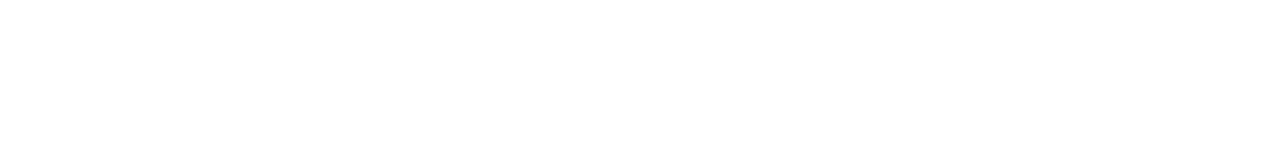
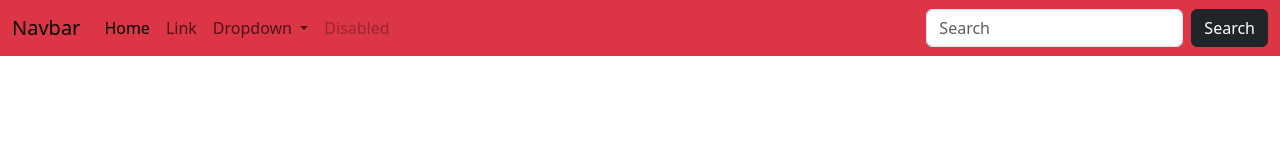
Before and after one commit to Campgreve/SupermercatoOnline, a plain HTML site: page main.html in a window 1280 px wide. Drawn offline with nearby package versions, Linux system fonts and the light colour scheme.

Commit message:
Update main.html

```diff
--- a/main.html
+++ b/main.html
@@ -8,7 +8,42 @@
 </head>
 <body>
     <header>
-
+        <nav class="navbar navbar-expand-lg bg-danger">
+            <div class="container-fluid">
+              <a class="navbar-brand" href="#">Navbar</a>
+              <button class="navbar-toggler" type="button" data-bs-toggle="collapse" data-bs-target="#navbarSupportedContent" aria-controls="navbarSupportedContent" aria-expanded="false" aria-label="Toggle navigation">
+                <span class="navbar-toggler-icon"></span>
+              </button>
+              <div class="collapse navbar-collapse" id="navbarSupportedContent">
+                <ul class="navbar-nav me-auto mb-2 mb-lg-0">
+                  <li class="nav-item">
+                    <a class="nav-link active" aria-current="page" href="#">Home</a>
+                  </li>
+                  <li class="nav-item">
+                    <a class="nav-link" href="#">Link</a>
+                  </li>
+                  <li class="nav-item dropdown">
+                    <a class="nav-link dropdown-toggle" href="#" role="button" data-bs-toggle="dropdown" aria-expanded="false">
+                      Dropdown
+                    </a>
+                    <ul class="dropdown-menu">
+                      <li><a class="dropdown-item" href="#">Action</a></li>
+                      <li><a class="dropdown-item" href="#">Another action</a></li>
+                      <li><hr class="dropdown-divider"></li>
+                      <li><a class="dropdown-item" href="#">Something else here</a></li>
+                    </ul>
+                  </li>
+                  <li class="nav-item">
+                    <a class="nav-link disabled" aria-disabled="true">Disabled</a>
+                  </li>
+                </ul>
+                <form class="d-flex" role="search">
+                  <input class="form-control me-2" type="search" placeholder="Search" aria-label="Search">
+                  <button class="btn btn btn-dark" type="submit">Search</button>
+                </form>
+              </div>
+            </div>
+          </nav>
     </header>
 
     <main>
```
